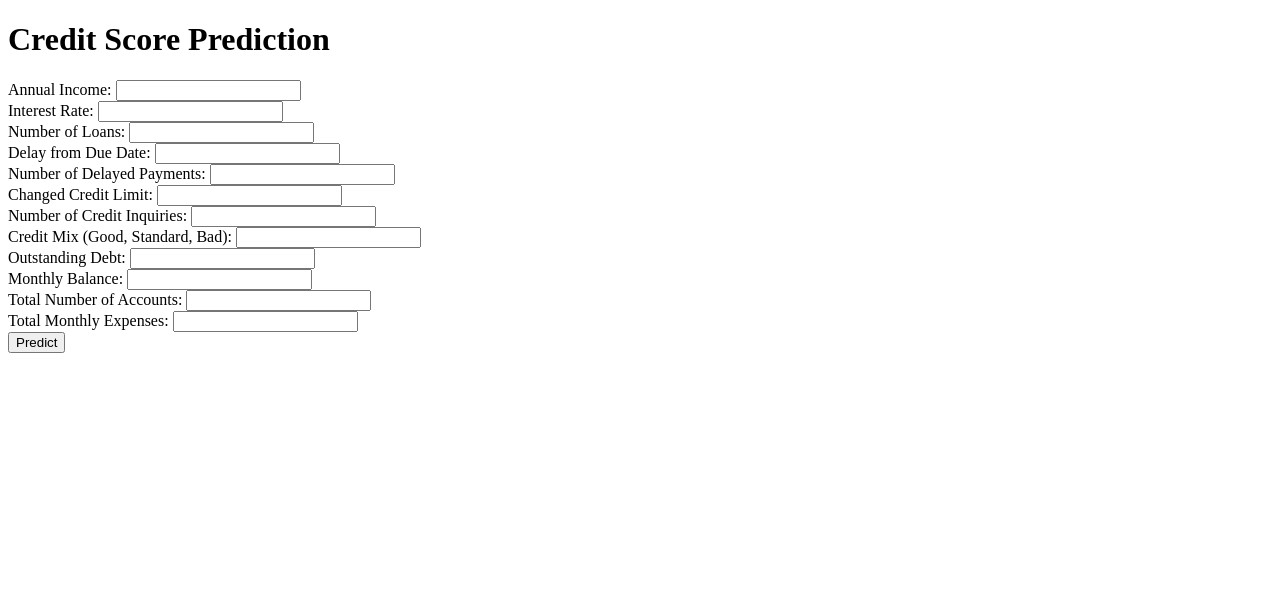
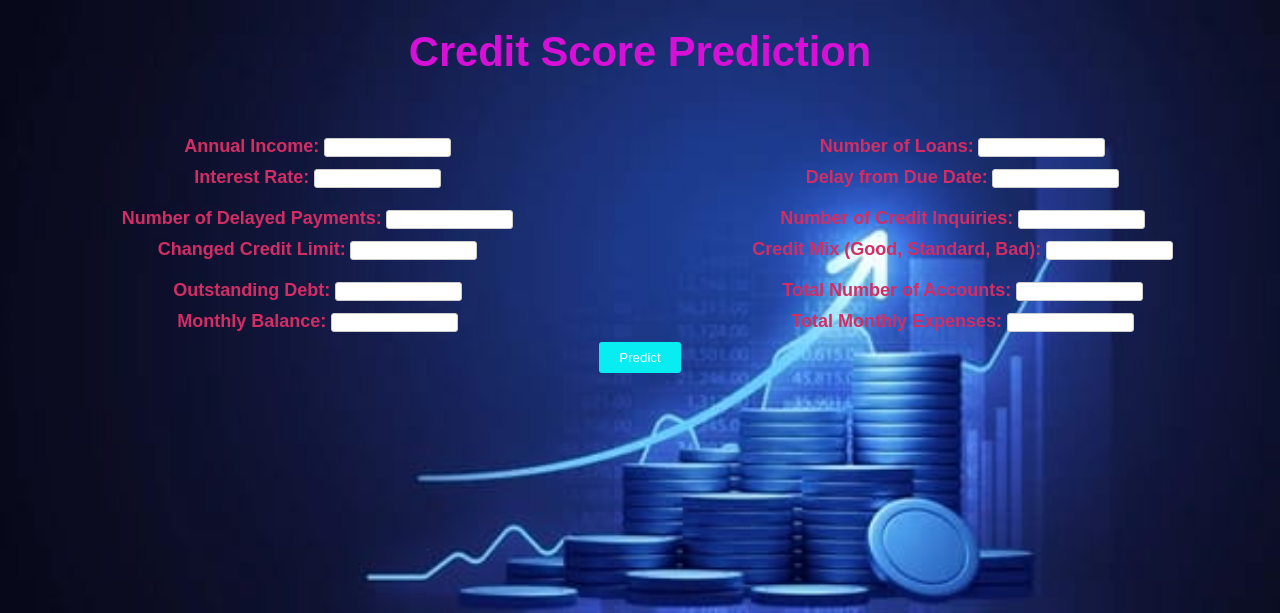
Before and after one commit to Linu-Benny/credit_score, a Flask app: page / in a window 1280 px wide. Shown: the top 613 px of the page. Run offline with Flask 3, Linux system fonts and the light colour scheme; parts of the project's set-up code (start-up, migrations or seed data) failed here and were passed over.

```diff
--- a/static/style.css
+++ b/static/style.css
@@ -0,0 +1,95 @@
+body {
+
+    background-image: url("WhatsApp Image 2024-07-30 at 18.45.17.jpeg");
+    /* background-color: black; */
+    font-family: Arial, sans-serif;
+    font-weight:bold;
+    margin: 0;
+    padding: 0;
+    background-size: cover;
+}
+
+
+ h1 {
+    text-align: center;
+    color:rgb(215, 16, 215);
+    font-size:260%;
+    margin-bottom: 60px;
+}
+
+
+form {
+    text-align: center;
+    margin-bottom: 20px;
+
+}
+
+
+label {
+    display: inline-block;
+    margin-bottom: 5px;
+    color:rgb(210, 45, 100);
+    font-size:large;
+}
+
+
+
+input[type="text"] {
+    width: 20%;
+    border: 1px solid #ccc;
+    border-radius: 3px; margin-bottom: 10px;
+    box-sizing:border-box;
+}
+
+
+button {
+    padding: 8px 20px;
+    background-color: #07edf1;
+    color: #ffffff; border: none;
+    border-radius: 3px;
+    cursor: pointer;
+
+}
+
+
+button:hover {
+    background-color: #177e03;
+}
+
+
+h2 {
+    margin-top: 20px;
+    color:rgb(214, 47, 102);
+    text-align: center;
+}
+
+
+p{
+font-size:larger;
+color:rgb(225, 41, 103);
+text-align: center;
+font-size:x-large;
+}
+
+.feature-grid {
+    display: grid;
+    grid-template-columns: repeat(2, 1fr);
+    gap: 10px;
+    text-align: center;
+    justify-content: center;
+}
+
+.feature-item {
+    display:flex;
+    flex-direction: column;
+}
+
+.feature-item label {
+    margin-bottom: 5px;
+}
+
+.feature-item input {
+    padding: 5px;
+    border: 1px solid #ccc;
+    border-radius: 4px;
+}
--- a/templates/index.html
+++ b/templates/index.html
@@ -3,37 +3,61 @@
 <head>
     <meta charset="UTF-8">
     <meta name="viewport" content="width=device-width, initial-scale=1.0">
+    <link rel="stylesheet" href="../static/style.css">
     <title>Credit Score Prediction</title>
 </head>
 <body>
     <h1>Credit Score Prediction</h1>
     <form action="/predict" method="POST">
+        <div class="feature-grid">
+            <div class="feature-row">
                 <label for="Annual_Income">Annual Income:</label>
-        <input type="text" id="Annual_Income" name="Annual_Income" required><br>
+                <input type="text" id="Annual_Income" name="Annual_Income" min="5000" max="200000" required><br>
                 <label for="Interest_Rate">Interest Rate:</label>
-        <input type="text" id="Interest_Rate" name="Interest_Rate" required><br>
+                <input type="text" id="Interest_Rate" name="Interest_Rate" min="1" max="35" required><br>
+            </div>
+
+            <div class="feature-row">
                 <label for="Num_of_Loan">Number of Loans:</label>
-        <input type="text" id="Num_of_Loan" name="Num_of_Loan" required><br>
+                <input type="text" id="Num_of_Loan" name="Num_of_Loan" min="0" max="10" required><br>
                 <label for="Delay_from_due_date">Delay from Due Date:</label>
-        <input type="text" id="Delay_from_due_date" name="Delay_from_due_date" required><br>
+                <input type="text" id="Delay_from_due_date" name="Delay_from_due_date" min="0" max="90" required><br>
+            </div>
+
+            <div class="feature-row">
                 <label for="Num_of_Delayed_Payment">Number of Delayed Payments:</label>
-        <input type="text" id="Num_of_Delayed_Payment" name="Num_of_Delayed_Payment" required><br>
+                <input type="text" id="Num_of_Delayed_Payment" name="Num_of_Delayed_Payment" min="0" max="30" required><br>
                 <label for="Changed_Credit_Limit">Changed Credit Limit:</label>
-        <input type="text" id="Changed_Credit_Limit" name="Changed_Credit_Limit" required><br>
+                <input type="text" id="Changed_Credit_Limit" name="Changed_Credit_Limit" min="0" max="30" required><br>
+            </div>
+
+            <div class="feature-row">
                 <label for="Num_Credit_Inquiries">Number of Credit Inquiries:</label>
-        <input type="text" id="Num_Credit_Inquiries" name="Num_Credit_Inquiries" required><br>
+                <input type="text" id="Num_Credit_Inquiries" name="Num_Credit_Inquiries" min="0" max="20" required><br>
                 <label for="Credit_Mix">Credit Mix (Good, Standard, Bad):</label>
                 <input type="text" id="Credit_Mix" name="Credit_Mix" required><br>
+            </div>
+
+            <div class="feature-row">
+
                 <label for="Outstanding_Debt">Outstanding Debt:</label>
-        <input type="text" id="Outstanding_Debt" name="Outstanding_Debt" required><br>
+                <input type="text" id="Outstanding_Debt" name="Outstanding_Debt" min="0" max="5000" required><br>
                 <label for="Monthly_Balance">Monthly Balance:</label>
-        <input type="text" id="Monthly_Balance" name="Monthly_Balance" required><br>
+                <input type="text" id="Monthly_Balance" name="Monthly_Balance" min="0" max="2000" required><br>
+            </div>
+
+            <div class="feature-row">
                 <label for="Total_Num_Accounts">Total Number of Accounts:</label>
-        <input type="text" id="Total_Num_Accounts" name="Total_Num_Accounts" required><br>
+                <input type="text" id="Total_Num_Accounts" name="Total_Num_Accounts" min="0" max="25" required><br>
                 <label for="Total_Monthly_Expenses">Total Monthly Expenses:</label>
-        <input type="text" id="Total_Monthly_Expenses" name="Total_Monthly_Expenses" required><br>
+                <input type="text" id="Total_Monthly_Expenses" name="Total_Monthly_Expenses" min="0" max="4000" require'd><br>
+            </div>
+
+        </div>
         <button type="submit">Predict</button>
+
     </form>
+
     {% if pred_res %}
         <h2>Prediction Result:</h2>
         <p>{{ pred_res }}</p>
```
Lines whose indentation alone changed are shown as unchanged.
